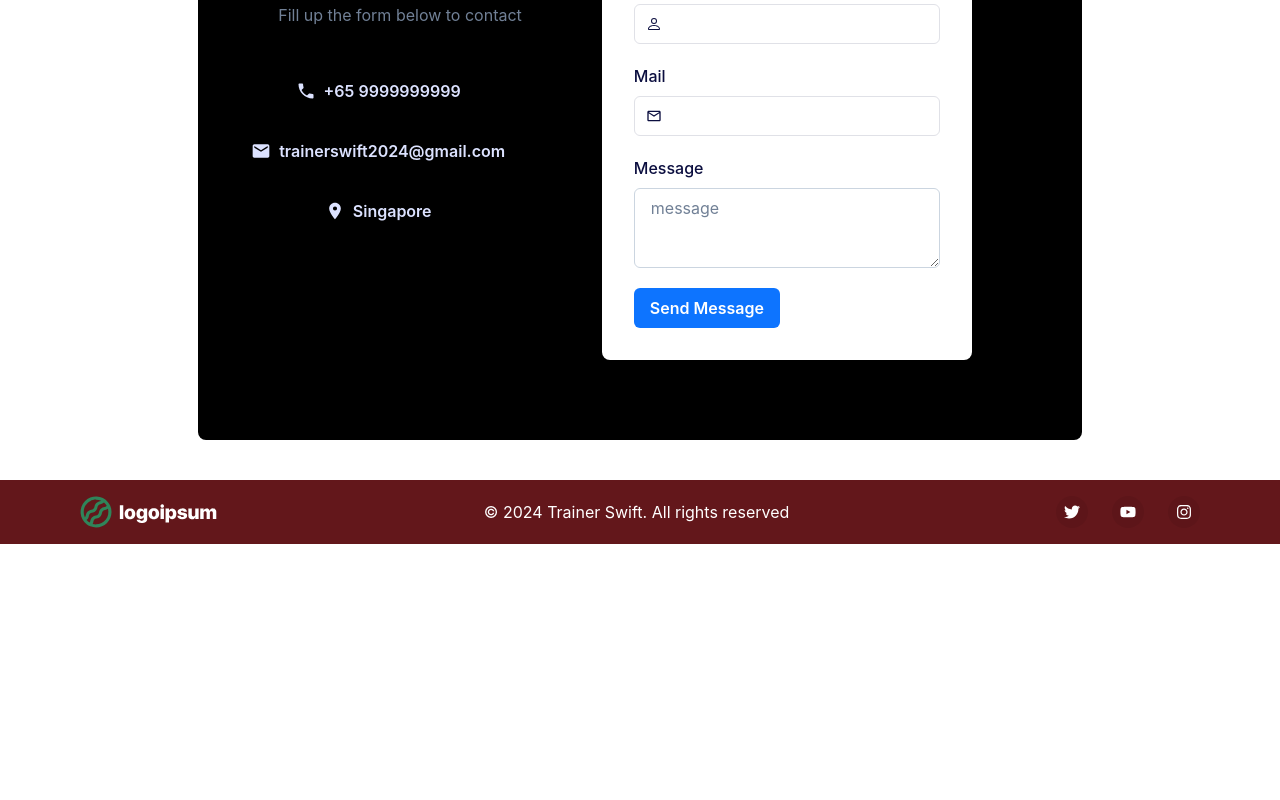
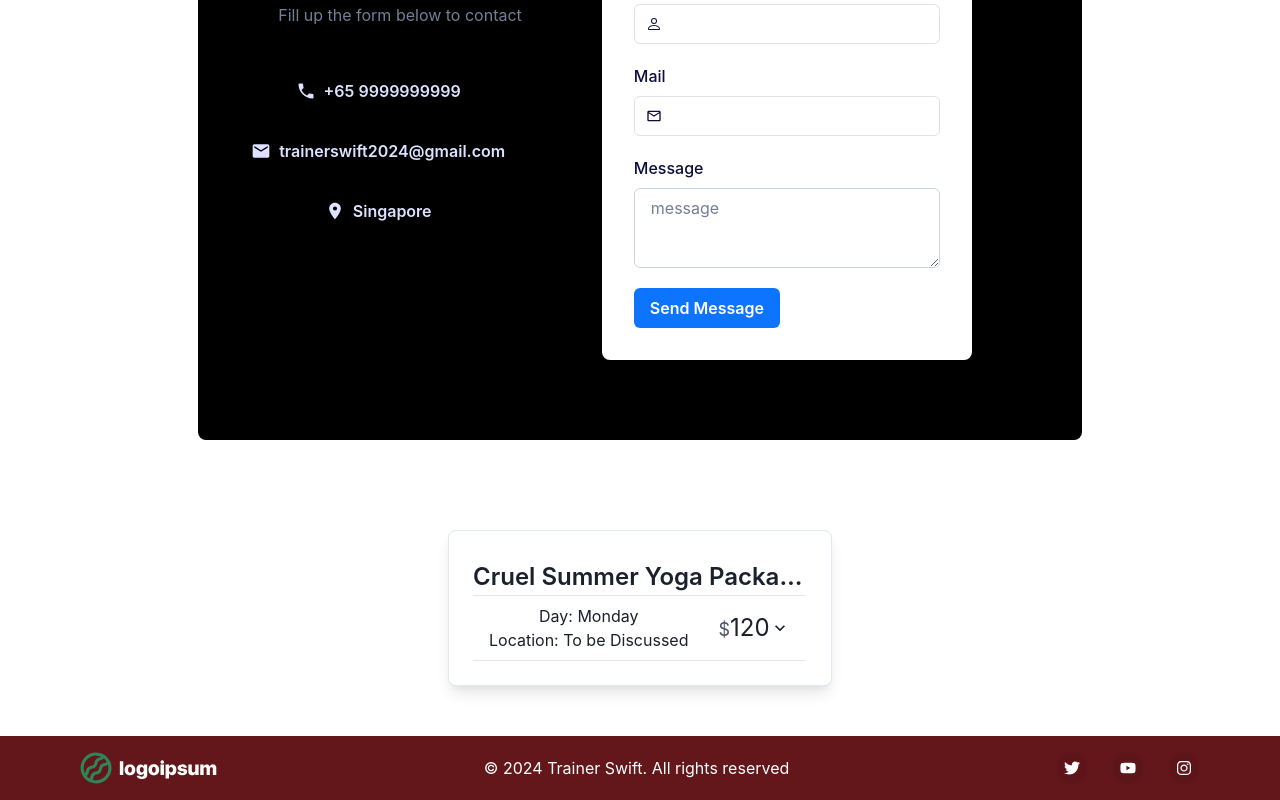
Before and after one commit to fernfern0011/TrainerSwift, a Next.js app in the folder frontend/: page /landing in a window 1280 px wide. Shown: the part 1294-2094 px from the top of the page. Before the commit the page ends 1838 px from the top, so only its background shows below. Built offline with nearby package versions, Linux system fonts and the light colour scheme.

Commit message:
packageCard created

```diff
--- a/frontend/src/app/landing/page.js
+++ b/frontend/src/app/landing/page.js
@@ -3,7 +3,7 @@ import { Box } from '@chakra-ui/react'
 import Hero from '../../components/hero'
 import Qualities from '../../components/qualities'
 import Contact from '../../components/contact'
-// import PostCard from '../../components/postCard'
+import PackageCard from '../../components/packageCard'
 
 
 
@@ -13,7 +13,7 @@ const Landing = () => {
           <Hero/>
           <Qualities/>
           <Contact/>
-          {/* <PostCard/> */}
+          <PackageCard/>
       </Box>
     )
   }
--- /dev/null
+++ b/frontend/src/components/packageCard.js
@@ -0,0 +1,83 @@
+'use client'
+
+import {
+  Flex,
+  Box,
+  useColorModeValue,
+  Accordion,
+  AccordionItem,
+  AccordionButton,
+  AccordionPanel,
+  AccordionIcon,
+  Button
+} from '@chakra-ui/react'
+
+function PackageCard() {
+  return (
+    <Flex p={50} w="full" alignItems="center" justifyContent="center">
+      <Box
+        bg={useColorModeValue('white', 'gray.800')}
+        maxW="sm"
+        borderWidth="1px"
+        rounded="lg"
+        shadow="lg"
+        position="relative">
+        <Box p="6">
+          <Flex mt="1" justifyContent="space-between" alignContent="center">
+            <Box
+              fontSize="2xl"
+              fontWeight="semibold"
+              as="h4"
+              lineHeight="tight"
+              isTruncated>
+            Cruel Summer Yoga Package
+            </Box>
+          </Flex>
+          <Flex justifyContent="space-between" alignContent="center">
+          <Accordion allowMultiple>
+                <AccordionItem>
+                    <AccordionButton>
+                    <Flex justifyContent="space-between" alignContent="center">
+                    <Box mr={15}>
+                        <Box>Day: Monday</Box>
+                        <Box>Location: To be Discussed</Box>
+                    </Box>
+                    </Flex>
+                    <Box fontSize="2xl" ml={15} color={useColorModeValue('gray.800', 'white')}>
+                        <Box as="span" color={'gray.600'} fontSize="lg">
+                            $
+                        </Box>
+                        120
+                    </Box>
+                    <AccordionIcon />
+                    </AccordionButton>
+                <AccordionPanel pb={4}>
+                    Timeslots Available:
+                    <Button mr={2} bg={'blue.300'}>8:00 AM</Button>
+                    <Button mr={2} bg={'blue.300'}>9:00 AM</Button>
+                    <Button mr={2} bg={'blue.300'}>10:00 AM</Button>
+                    <Button mr={2} bg={'blue.300'}>11:00 AM</Button>
+                    <Button mr={2} bg={'blue.300'}>12:00 PM</Button>
+                </AccordionPanel>
+                </AccordionItem>
+            </Accordion>
+
+            {/* <Box>
+                <Box>Day: Monday</Box>
+                <Box>Location: To be Discussed</Box>
+            </Box>
+            <Box fontSize="2xl" color={useColorModeValue('gray.800', 'white')}>
+              <Box as="span" color={'gray.600'} fontSize="lg">
+                $
+              </Box>
+              120
+            </Box> */}
+          </Flex>
+        </Box>
+      </Box>
+
+    </Flex>
+  )
+}
+
+export default PackageCard
```
